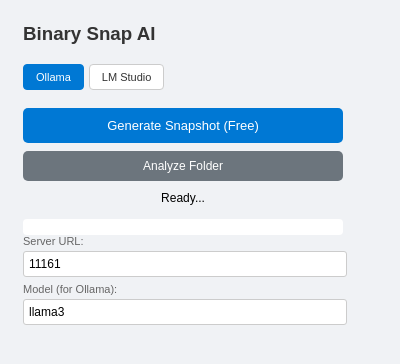
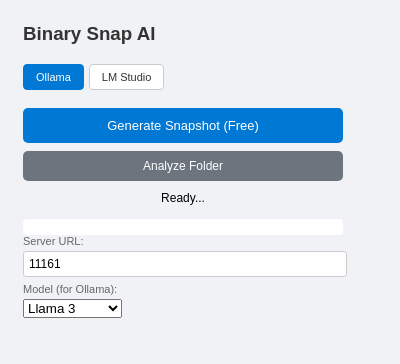
Before and after one commit to OlegUshakov-pl/APEX-Snap-Chrome-Extension, a browser extension: page popup.html in a window 400 px wide. Drawn offline with Linux system fonts and the light colour scheme.

Commit message:
Update popup.html

```diff
--- a/popup.html
+++ b/popup.html
@@ -87,7 +87,14 @@
         <input type="text" id="serverUrl" placeholder="localhost:11161 or localhost:8080"/>
 
         <label>Model (for Ollama):</label>
-        <input type="text" id="modelName" placeholder="llama3"/>
+        <select id="modelSelect">
+            <option value="llama3">Llama 3</option>
+            <option value="llama2">Llama 2</option>
+            <option value="llama2-8b">Llama 2 (8B)</option>
+            <option value="mistral">Mistral</option>
+            <option value="gemma2">Gemma 2</option>
+            <option value="phi3">Phi 3</option>
+        </select>
     </div>
 
     <!-- Scripts -->
```
